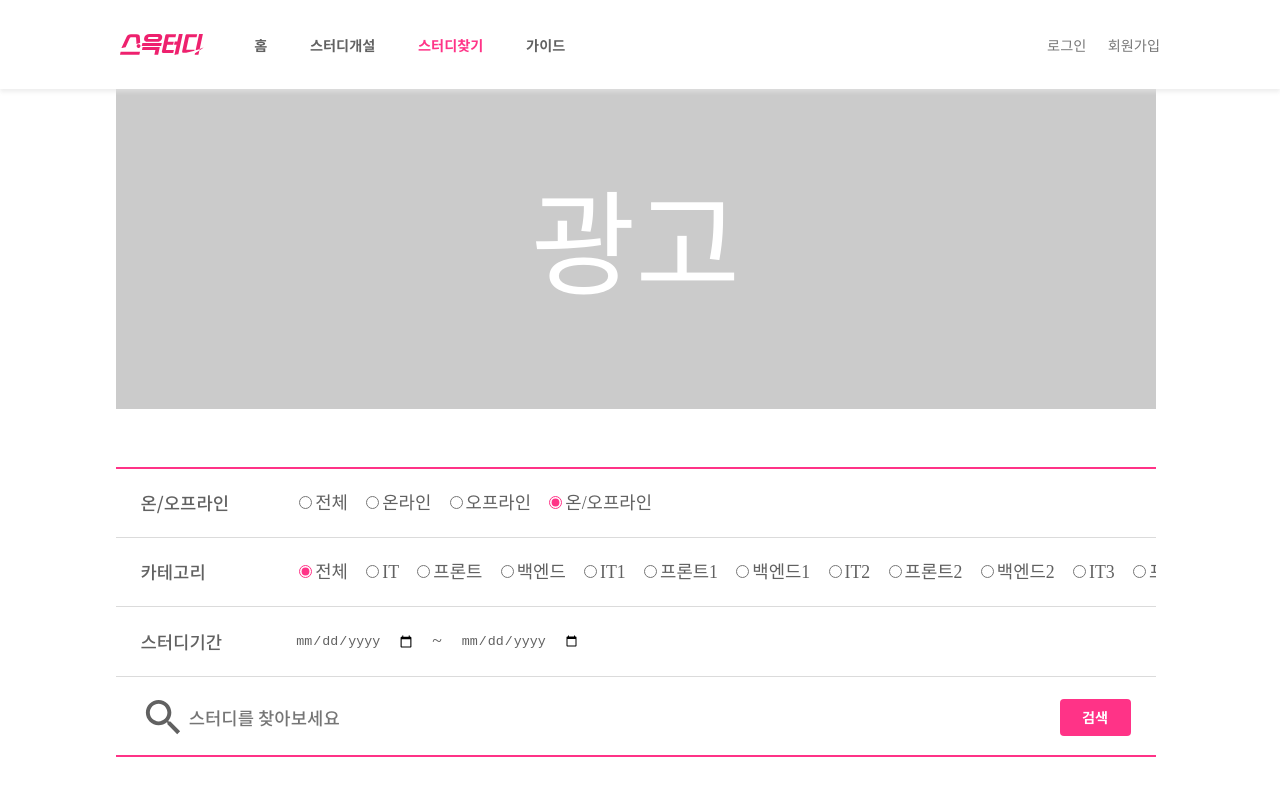
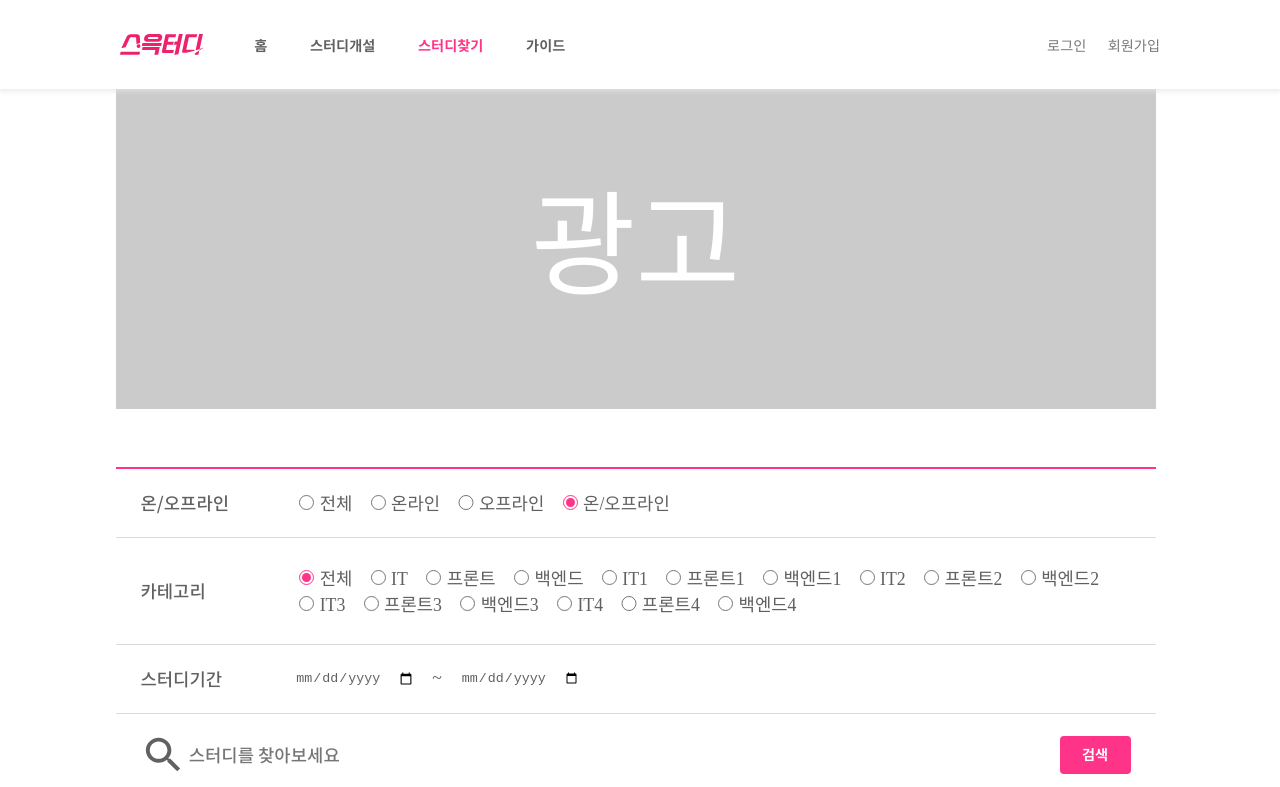
Before and after one commit to 5-TAYO/SSEUKTUDY, a React (Create React App) app in the folder frontend/: page /study/list in a window 1280 px wide. Shown: the top 787 px of the page. Built offline with nearby package versions, Linux system fonts and the light colour scheme.

Commit message:
fix : 카테고리 2줄 & radio btn 사이징 여백백 #48

```diff
--- a/frontend/src/screens/StudyList.scss
+++ b/frontend/src/screens/StudyList.scss
@@ -14,7 +14,7 @@
   .condition {
     margin-bottom: vw(33px);
     width: vw(1170px);
-    height: vw(327px);
+    height: vw(371px);
 
     border-top: 2px solid $PINK_SUB;
     border-bottom: 2px solid $PINK_SUB;
@@ -23,17 +23,15 @@
       display: flex;
       align-items: center;
 
-      height: vw(78px);
-
       font-size: vw(20px);
       color: $GRAY_61;
 
       border-bottom: 1px solid $GRAY_DB;
 
       .options {
-        height: 100%;
-        overflow-x: scroll;
+        flex-wrap: wrap;
       }
+
       .title {
         min-width: vw(173px);
         font-family: "NotoSansMedium";
@@ -41,27 +39,38 @@
         margin-left: vw(28px);
       }
       label {
+        margin-right: vw(15px);
         white-space: nowrap;
-      }
-      label + label {
-        margin-left: vw(15px);
       }
 
       input[type="radio"] {
+        margin-right: vw(6px);
+
+        width: vw(17px);
+        height: vw(17px);
+
         accent-color: $PINK_SUB;
       }
     }
 
     &__place {
       @include conditionBox();
+      height: vw(78px);
     }
 
     &__category {
       @include conditionBox();
+      height: vw(120px);
+
+      .options {
+        height: vw(60px);
+      }
     }
 
     &__period {
       @include conditionBox();
+      height: vw(78px);
+
       input[type="date"] {
         font-size: vw(15px);
         color: $GRAY_61;
```
